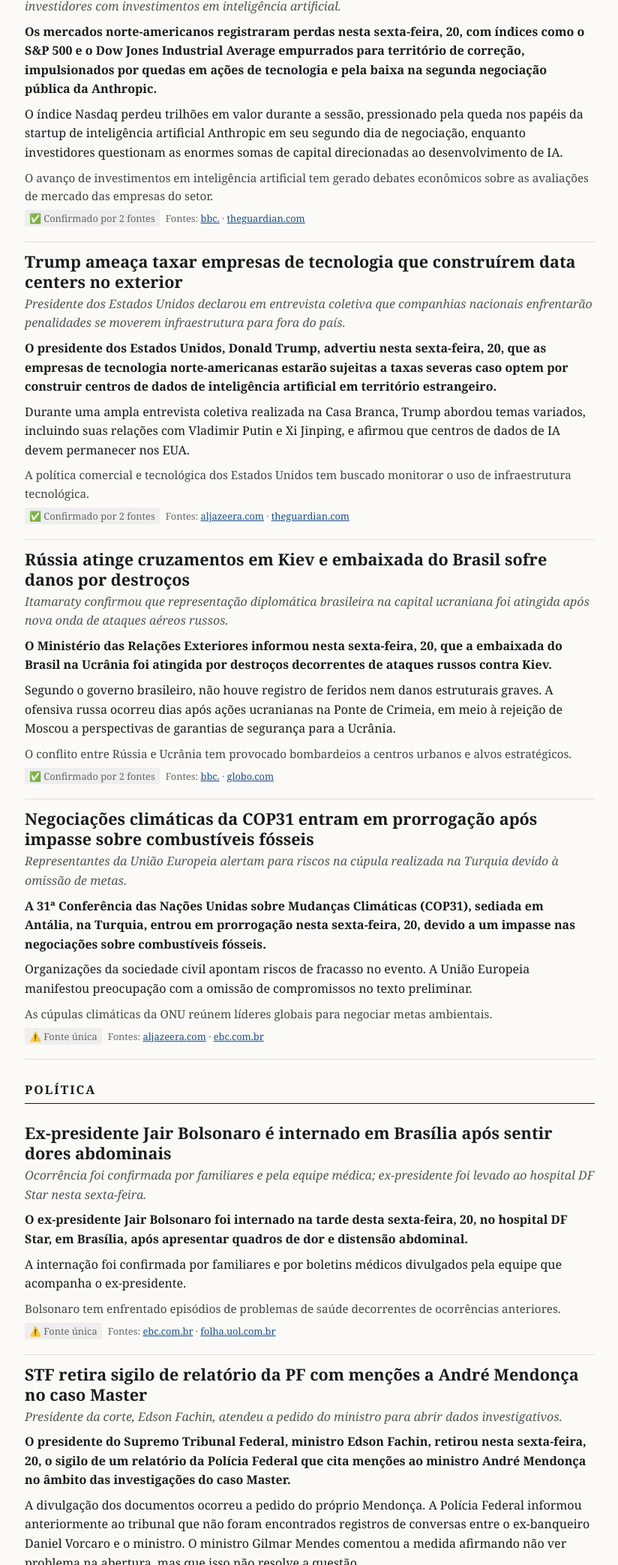
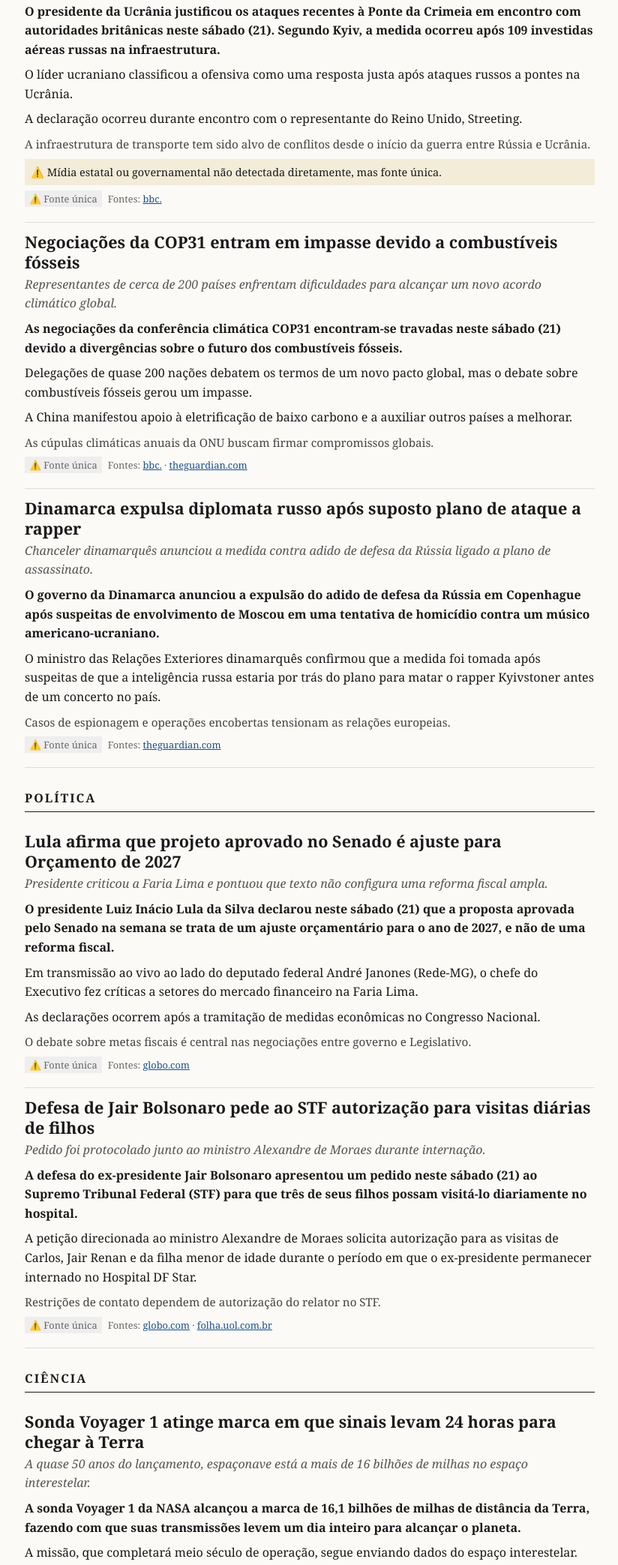
Before and after one commit to VitorinoBR/Noticias, a plain HTML site: page index.html in a window 1280 px wide. Shown: the part 298-2385 px from the top of the page at 75% size, without its empty margins (227-1051 px from the left). Drawn offline with Linux system fonts and the light colour scheme.

Commit message:
Atualização de edição: 2026-11-21-12h.html

```diff
--- a/index.html
+++ b/index.html
@@ -3,84 +3,66 @@
 <head>
 <meta charset='UTF-8'>
 <meta name='viewport' content='width=device-width, initial-scale=1'>
-<title>Global Insights - Resumo do dia</title>
+<title>Global Insights - Edição das 12h</title>
 <style>body{font-family:Georgia,Times,serif;max-width:760px;margin:0 auto;padding:16px;line-height:1.6;color:#1a1a1a;background:#fbfaf7}a{color:#1a4f8b}.masthead{text-align:center;border-bottom:4px double #1a1a1a;margin-bottom:8px}.masthead h1{font-size:2.4rem;margin:8px 0 4px;letter-spacing:1px}.edicao{margin:0 0 10px;font-size:.9rem;text-transform:capitalize;color:#555}section h2{font-size:1rem;text-transform:uppercase;letter-spacing:2px;border-bottom:1px solid #1a1a1a;padding-bottom:4px;margin-top:28px}.materia{padding:12px 0;border-bottom:1px solid #ddd}.materia h3{font-size:1.35rem;line-height:1.25;margin:0 0 4px}.fina{font-style:italic;color:#555;margin:0 0 8px}.lide{font-weight:bold;margin:0 0 8px}.materia p{margin:0 0 8px}.contexto{color:#444;font-size:.95rem}.diverge,.alerta{font-size:.9rem;background:#f3ecd9;padding:6px 8px}.meta{font-size:.8rem;color:#666}.selo{background:#eee;padding:2px 6px;margin-right:8px}.acompanhar li{margin-bottom:6px}footer{margin-top:32px;border-top:1px solid #999;font-size:.8rem;color:#666}@media (prefers-color-scheme:dark){body{background:#121212;color:#e8e8e8}a{color:#8ab4f8}.fina,.contexto,.meta,footer{color:#aaa}.selo{background:#2a2a2a}.diverge,.alerta{background:#2b2618}.masthead,section h2{border-color:#e8e8e8}.materia{border-color:#333}}</style>
 </head>
 <body>
-<header class='masthead'><h1>Global Insights</h1><p class='edicao'>sexta-feira, 20 de novembro de 2026 · Resumo do dia</p></header>
+<header class='masthead'><h1>Global Insights</h1><p class='edicao'>sábado, 21 de novembro de 2026 · Edição das 12h</p></header>
 <main><section><h2>Geopolítica</h2><article class='materia'>
-<h3>Queda de ações de tecnologia derruba mercados globais e atinge o Nasdaq</h3>
-<p class='fina'>Desvalorização de papéis do setor de tecnologia pressiona os principais índices e reflete cautela de investidores com investimentos em inteligência artificial.</p>
-<p class='lide'>Os mercados norte-americanos registraram perdas nesta sexta-feira, 20, com índices como o S&amp;P 500 e o Dow Jones Industrial Average empurrados para território de correção, impulsionados por quedas em ações de tecnologia e pela baixa na segunda negociação pública da Anthropic.</p>
-<p>O índice Nasdaq perdeu trilhões em valor durante a sessão, pressionado pela queda nos papéis da startup de inteligência artificial Anthropic em seu segundo dia de negociação, enquanto investidores questionam as enormes somas de capital direcionadas ao desenvolvimento de IA.</p>
-<p class='contexto'>O avanço de investimentos em inteligência artificial tem gerado debates econômicos sobre as avaliações de mercado das empresas do setor.</p>
+<h3>Zelensky defende ataques à Ponte da Crimeia e aponta retaliação</h3>
+<p class='fina'>Presidente ucraniano afirmou que a ação foi uma resposta justa após 109 ataques aéreos russos contra pontes.</p>
+<p class='lide'>O presidente da Ucrânia justificou os ataques recentes à Ponte da Crimeia em encontro com autoridades britânicas neste sábado (21). Segundo Kyiv, a medida ocorreu após 109 investidas aéreas russas na infraestrutura.</p>
+<p>O líder ucraniano classificou a ofensiva como uma resposta justa após ataques russos a pontes na Ucrânia.</p><p>A declaração ocorreu durante encontro com o representante do Reino Unido, Streeting.</p>
+<p class='contexto'>A infraestrutura de transporte tem sido alvo de conflitos desde o início da guerra entre Rússia e Ucrânia.</p>
+
+<p class='alerta'>⚠️ Mídia estatal ou governamental não detectada diretamente, mas fonte única.</p>
+<p class='meta'><span class='selo'>⚠️ Fonte única</span>Fontes: <a href='https://www.bbc.co.uk/news/articles/c6wy0qj7w5zqo?at_medium=RSS&amp;at_campaign=rss' target='_blank' rel='noopener noreferrer'>bbc.</a></p>
+</article><article class='materia'>
+<h3>Negociações da COP31 entram em impasse devido a combustíveis fósseis</h3>
+<p class='fina'>Representantes de cerca de 200 países enfrentam dificuldades para alcançar um novo acordo climático global.</p>
+<p class='lide'>As negociações da conferência climática COP31 encontram-se travadas neste sábado (21) devido a divergências sobre o futuro dos combustíveis fósseis.</p>
+<p>Delegações de quase 200 nações debatem os termos de um novo pacto global, mas o debate sobre combustíveis fósseis gerou um impasse.</p><p>A China manifestou apoio à eletrificação de baixo carbono e a auxiliar outros países a melhorar.</p>
+<p class='contexto'>As cúpulas climáticas anuais da ONU buscam firmar compromissos globais.</p>
 
 
-<p class='meta'><span class='selo'>✅ Confirmado por 2 fontes</span>Fontes: <a href='https://www.bbc.co.uk/news/articles/c6808ym10vzgo?at_medium=RSS&amp;at_campaign=rss' target='_blank' rel='noopener noreferrer'>bbc.</a> · <a href='https://www.theguardian.com/business/2026/nov/20/global-stock-markets-slump-anthropic-ipo-ai-sell-off' target='_blank' rel='noopener noreferrer'>theguardian.com</a></p>
+<p class='meta'><span class='selo'>⚠️ Fonte única</span>Fontes: <a href='https://www.bbc.co.uk/news/articles/c6ly5w40eg07o?at_medium=RSS&amp;at_campaign=rss' target='_blank' rel='noopener noreferrer'>bbc.</a> · <a href='https://www.theguardian.com/environment/2026/nov/21/china-commits-low-carbon-electrification-help-others-improve' target='_blank' rel='noopener noreferrer'>theguardian.com</a></p>
 </article><article class='materia'>
-<h3>Trump ameaça taxar empresas de tecnologia que construírem data centers no exterior</h3>
-<p class='fina'>Presidente dos Estados Unidos declarou em entrevista coletiva que companhias nacionais enfrentarão penalidades se moverem infraestrutura para fora do país.</p>
-<p class='lide'>O presidente dos Estados Unidos, Donald Trump, advertiu nesta sexta-feira, 20, que as empresas de tecnologia norte-americanas estarão sujeitas a taxas severas caso optem por construir centros de dados de inteligência artificial em território estrangeiro.</p>
-<p>Durante uma ampla entrevista coletiva realizada na Casa Branca, Trump abordou temas variados, incluindo suas relações com Vladimir Putin e Xi Jinping, e afirmou que centros de dados de IA devem permanecer nos EUA.</p>
-<p class='contexto'>A política comercial e tecnológica dos Estados Unidos tem buscado monitorar o uso de infraestrutura tecnológica.</p>
+<h3>Dinamarca expulsa diplomata russo após suposto plano de ataque a rapper</h3>
+<p class='fina'>Chanceler dinamarquês anunciou a medida contra adido de defesa da Rússia ligado a plano de assassinato.</p>
+<p class='lide'>O governo da Dinamarca anunciou a expulsão do adido de defesa da Rússia em Copenhague após suspeitas de envolvimento de Moscou em uma tentativa de homicídio contra um músico americano-ucraniano.</p>
+<p>O ministro das Relações Exteriores dinamarquês confirmou que a medida foi tomada após suspeitas de que a inteligência russa estaria por trás do plano para matar o rapper Kyivstoner antes de um concerto no país.</p>
+<p class='contexto'>Casos de espionagem e operações encobertas tensionam as relações europeias.</p>
 
 
-<p class='meta'><span class='selo'>✅ Confirmado por 2 fontes</span>Fontes: <a href='https://www.aljazeera.com/video/newsfeed/2026/11/20/aje-onl-nf_trump-tax-us-tech-firms-ai-data-centres-abroad-201126?traffic_source=rss' target='_blank' rel='noopener noreferrer'>aljazeera.com</a> · <a href='https://www.theguardian.com/us-news/2026/nov/20/trump-datacenters-white-house' target='_blank' rel='noopener noreferrer'>theguardian.com</a></p>
-</article><article class='materia'>
-<h3>Rússia atinge cruzamentos em Kiev e embaixada do Brasil sofre danos por destroços</h3>
-<p class='fina'>Itamaraty confirmou que representação diplomática brasileira na capital ucraniana foi atingida após nova onda de ataques aéreos russos.</p>
-<p class='lide'>O Ministério das Relações Exteriores informou nesta sexta-feira, 20, que a embaixada do Brasil na Ucrânia foi atingida por destroços decorrentes de ataques russos contra Kiev.</p>
-<p>Segundo o governo brasileiro, não houve registro de feridos nem danos estruturais graves. A ofensiva russa ocorreu dias após ações ucranianas na Ponte de Crimeia, em meio à rejeição de Moscou a perspectivas de garantias de segurança para a Ucrânia.</p>
-<p class='contexto'>O conflito entre Rússia e Ucrânia tem provocado bombardeios a centros urbanos e alvos estratégicos.</p>
+<p class='meta'><span class='selo'>⚠️ Fonte única</span>Fontes: <a href='https://www.theguardian.com/world/2026/nov/20/denmark-russian-diplomat-us-ukrainian-rapper-attempted-killing' target='_blank' rel='noopener noreferrer'>theguardian.com</a></p>
+</article></section><section><h2>Política</h2><article class='materia'>
+<h3>Lula afirma que projeto aprovado no Senado é ajuste para Orçamento de 2027</h3>
+<p class='fina'>Presidente criticou a Faria Lima e pontuou que texto não configura uma reforma fiscal ampla.</p>
+<p class='lide'>O presidente Luiz Inácio Lula da Silva declarou neste sábado (21) que a proposta aprovada pelo Senado na semana se trata de um ajuste orçamentário para o ano de 2027, e não de uma reforma fiscal.</p>
+<p>Em transmissão ao vivo ao lado do deputado federal André Janones (Rede-MG), o chefe do Executivo fez críticas a setores do mercado financeiro na Faria Lima.</p><p>As declarações ocorrem após a tramitação de medidas econômicas no Congresso Nacional.</p>
+<p class='contexto'>O debate sobre metas fiscais é central nas negociações entre governo e Legislativo.</p>
 
 
-<p class='meta'><span class='selo'>✅ Confirmado por 2 fontes</span>Fontes: <a href='https://www.bbc.co.uk/news/articles/c6x29gn4pdn9o?at_medium=RSS&amp;at_campaign=rss' target='_blank' rel='noopener noreferrer'>bbc.</a> · <a href='https://g1.globo.com/politica/noticia/2026/11/20/embaixada-brasileira-na-ucrania-e-atingida-por-destrocos-apos-ataques-a-kiev-diz-itamaraty.ghtml' target='_blank' rel='noopener noreferrer'>globo.com</a></p>
+<p class='meta'><span class='selo'>⚠️ Fonte única</span>Fontes: <a href='https://g1.globo.com/politica/noticia/2026/11/21/lula-diz-que-projeto-aprovado-no-senado-nao-e-reforma-fiscal-mas-ajuste-para-orcamento-de-2027-e-critica-faria-lima.ghtml' target='_blank' rel='noopener noreferrer'>globo.com</a></p>
 </article><article class='materia'>
-<h3>Negociações climáticas da COP31 entram em prorrogação após impasse sobre combustíveis fósseis</h3>
-<p class='fina'>Representantes da União Europeia alertam para riscos na cúpula realizada na Turquia devido à omissão de metas.</p>
-<p class='lide'>A 31ª Conferência das Nações Unidas sobre Mudanças Climáticas (COP31), sediada em Antália, na Turquia, entrou em prorrogação nesta sexta-feira, 20, devido a um impasse nas negociações sobre combustíveis fósseis.</p>
-<p>Organizações da sociedade civil apontam riscos de fracasso no evento. A União Europeia manifestou preocupação com a omissão de compromissos no texto preliminar.</p>
-<p class='contexto'>As cúpulas climáticas da ONU reúnem líderes globais para negociar metas ambientais.</p>
+<h3>Defesa de Jair Bolsonaro pede ao STF autorização para visitas diárias de filhos</h3>
+<p class='fina'>Pedido foi protocolado junto ao ministro Alexandre de Moraes durante internação.</p>
+<p class='lide'>A defesa do ex-presidente Jair Bolsonaro apresentou um pedido neste sábado (21) ao Supremo Tribunal Federal (STF) para que três de seus filhos possam visitá-lo diariamente no hospital.</p>
+<p>A petição direcionada ao ministro Alexandre de Moraes solicita autorização para as visitas de Carlos, Jair Renan e da filha menor de idade durante o período em que o ex-presidente permanecer internado no Hospital DF Star.</p>
+<p class='contexto'>Restrições de contato dependem de autorização do relator no STF.</p>
 
 
-<p class='meta'><span class='selo'>⚠️ Fonte única</span>Fontes: <a href='https://www.aljazeera.com/news/2026/11/20/fossil-fuel-talks-deadlock-pushes-cop31-climate-summit-overtime' target='_blank' rel='noopener noreferrer'>aljazeera.com</a> · <a href='https://agenciabrasil.ebc.com.br/meio-ambiente/noticia/2026-11/sociedade-civil-diz-que-cop31-podera-ser-pior-da-historia' target='_blank' rel='noopener noreferrer'>ebc.com.br</a></p>
-</article></section><section><h2>Política</h2><article class='materia'>
-<h3>Ex-presidente Jair Bolsonaro é internado em Brasília após sentir dores abdominais</h3>
-<p class='fina'>Ocorrência foi confirmada por familiares e pela equipe médica; ex-presidente foi levado ao hospital DF Star nesta sexta-feira.</p>
-<p class='lide'>O ex-presidente Jair Bolsonaro foi internado na tarde desta sexta-feira, 20, no hospital DF Star, em Brasília, após apresentar quadros de dor e distensão abdominal.</p>
-<p>A internação foi confirmada por familiares e por boletins médicos divulgados pela equipe que acompanha o ex-presidente.</p>
-<p class='contexto'>Bolsonaro tem enfrentado episódios de problemas de saúde decorrentes de ocorrências anteriores.</p>
+<p class='meta'><span class='selo'>⚠️ Fonte única</span>Fontes: <a href='https://g1.globo.com/politica/noticia/2026/11/21/defesa-de-bolsonaro-pede-a-moraes-autorizacao-para-visitas-diarias-de-filhos-durante-internacao.ghtml' target='_blank' rel='noopener noreferrer'>globo.com</a> · <a href='https://redir.folha.com.br/redir/online/poder/rss091/*https://www1.folha.uol.com.br/poder/2026/11/defesa-de-bolsonaro-pede-para-moraes-autorizar-visitas-diarias-de-filhos-no-hospital.shtml' target='_blank' rel='noopener noreferrer'>folha.uol.com.br</a></p>
+</article></section><section><h2>Ciência</h2><article class='materia'>
+<h3>Sonda Voyager 1 atinge marca em que sinais levam 24 horas para chegar à Terra</h3>
+<p class='fina'>A quase 50 anos do lançamento, espaçonave está a mais de 16 bilhões de milhas no espaço interestelar.</p>
+<p class='lide'>A sonda Voyager 1 da NASA alcançou a marca de 16,1 bilhões de milhas de distância da Terra, fazendo com que suas transmissões levem um dia inteiro para alcançar o planeta.</p>
+<p>A missão, que completará meio século de operação, segue enviando dados do espaço interestelar.</p>
+<p class='contexto'>As sondas Voyager foram lançadas na década de 1970.</p>
 
 
-<p class='meta'><span class='selo'>⚠️ Fonte única</span>Fontes: <a href='https://agenciabrasil.ebc.com.br/politica/noticia/2026-11/bolsonaro-e-internado-com-quadro-de-dor-e-distens%C3%A3o-abdominal' target='_blank' rel='noopener noreferrer'>ebc.com.br</a> · <a href='https://www1.folha.uol.com.br/poder/2026/11/bolsonaro-e-levado-a-hospital-apos-sentir-dor-abdominal.shtml' target='_blank' rel='noopener noreferrer'>folha.uol.com.br</a></p>
-</article><article class='materia'>
-<h3>STF retira sigilo de relatório da PF com menções a André Mendonça no caso Master</h3>
-<p class='fina'>Presidente da corte, Edson Fachin, atendeu a pedido do ministro para abrir dados investigativos.</p>
-<p class='lide'>O presidente do Supremo Tribunal Federal, ministro Edson Fachin, retirou nesta sexta-feira, 20, o sigilo de um relatório da Polícia Federal que cita menções ao ministro André Mendonça no âmbito das investigações do caso Master.</p>
-<p>A divulgação dos documentos ocorreu a pedido do próprio Mendonça. A Polícia Federal informou anteriormente ao tribunal que não foram encontrados registros de conversas entre o ex-banqueiro Daniel Vorcaro e o ministro. O ministro Gilmar Mendes comentou a medida afirmando não ver problema na abertura, mas que isso não resolve a questão.</p>
-<p class='contexto'>As investigações miram esquemas financeiros envolvendo autoridades.</p>
-
-
-<p class='meta'><span class='selo'>⚠️ Fonte única</span>Fontes: <a href='https://g1.globo.com/jornal-nacional/noticia/2026/11/20/fachin-retira-sigilo-de-relatorio-da-pf-com-11-conversas-que-citam-andre-mendonca-no-caso-master.ghtml' target='_blank' rel='noopener noreferrer'>globo.com</a> · <a href='https://www1.folha.uol.com.br/poder/2026/11/nao-vejo-problema-mas-nao-resolve-a-questao-diz-gilmar-sobre-abertura-de-sigilo-do-stf-no-caso-master.shtml' target='_blank' rel='noopener noreferrer'>folha.uol.com.br</a></p>
-</article></section><section><h2>Ciência</h2><article class='materia'>
-<h3>CERN detecta evidência de decaimento raro de partículas após 40 anos de buscas</h3>
-<p class='fina'>Fenômeno observado ocorre em média uma vez a cada 10 bilhões de partículas beauty, abrindo novas perspectivas na física de altas energias.</p>
-<p class='lide'>Cientistas do CERN anunciaram a primeira evidência de um processo de decaimento de partículas extremamente raro, previsto para ocorrer apenas uma vez a cada 10 bilhões de partículas beauty.</p>
-<p>A descoberta representa um marco na física de partículas e pode abrir caminhos para investigações sobre fenômenos além do Modelo Padrão no universo microscópico.</p>
-<p class='contexto'>O CERN abriga aceleradores de partículas para experimentos científicos.</p>
-
-
-<p class='meta'><span class='selo'>⚠️ Fonte única</span>Fontes: <a href='https://www.sciencedaily.com/releases/2026/11/261119194530.htm' target='_blank' rel='noopener noreferrer'>sciencedaily.com</a></p>
-</article><article class='materia'>
-<h3>Estudo de fóssil de três milhões de anos desafia árvore genealógica humana</h3>
-<p class='fina'>Pesquisa com a Criança de Taung indica que diferentes ancestrais podem integrar ramos distintos da evolução, alterando premissas científicas.</p>
-<p class='lide'>Nova análise do fóssil da Criança de Taung sugere que antigos ancestrais humanos classificados na mesma espécie podem pertencer a diferentes ramos evolutivos.</p>
-<p>A pesquisa traz complexidade adicional à compreensão da evolução dos hominídeos e revisa premissas aceitas há mais de um século sobre a linhagem humana.</p>
-<p class='contexto'>Descobertas paleoantropológicas reavaliam modelos de ancestralidade humana.</p>
-
-
-<p class='meta'><span class='selo'>⚠️ Fonte única</span>Fontes: <a href='https://www.sciencedaily.com/releases/2026/11/261118065531.htm' target='_blank' rel='noopener noreferrer'>sciencedaily.com</a></p>
-</article></section><section class='acompanhar'><h2>Para acompanhar amanhã</h2><ul><li>O desdobramento das negociações finais da COP31 na Turquia e a possível formulação de um acordo sobre combustíveis fósseis.</li><li>A evolução do quadro de saúde do ex-presidente Jair Bolsonaro no hospital DF Star em Brasília.</li><li>Os desdobramentos judiciais e políticos em torno dos relatórios da Polícia Federal relacionados ao caso Master e aos ministros do STF.</li></ul></section></main>
-<footer><p>Apuração automatizada: 3 confirmadas, 5 de fonte única, 0 com divergência, 0 descartadas.</p><p>Resumo automatizado de fontes públicas. Confira sempre o link original.</p></footer>
+<p class='meta'><span class='selo'>⚠️ Fonte única</span>Fontes: <a href='https://www.sciencedaily.com/releases/2026/11/261120075554.htm' target='_blank' rel='noopener noreferrer'>sciencedaily.com</a></p>
+</article></section></main>
+<footer><p>Apuração automatizada: 0 confirmadas, 6 de fonte única, 0 com divergência, 0 descartadas.</p><p>Resumo automatizado de fontes públicas. Confira sempre o link original.</p></footer>
 </body>
 </html>
```
